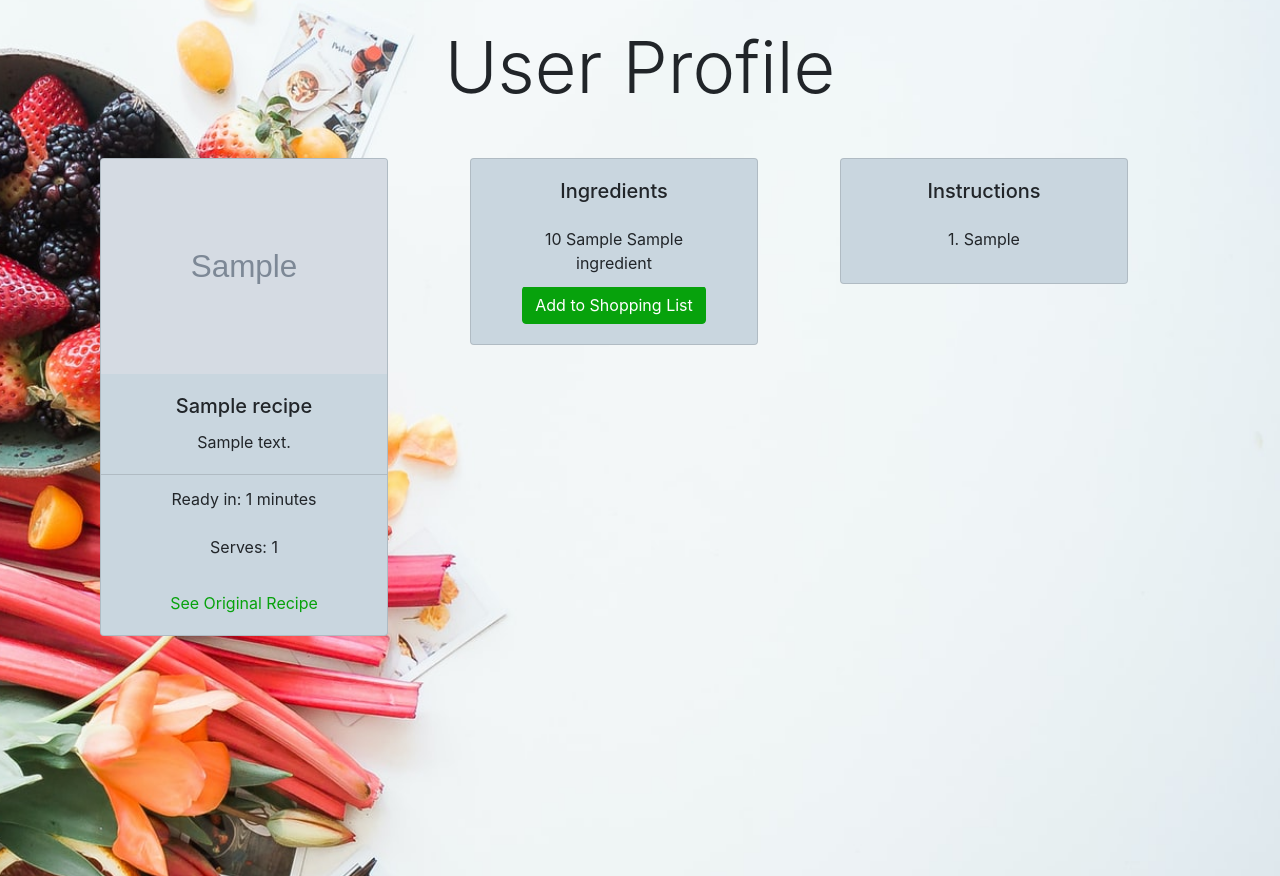
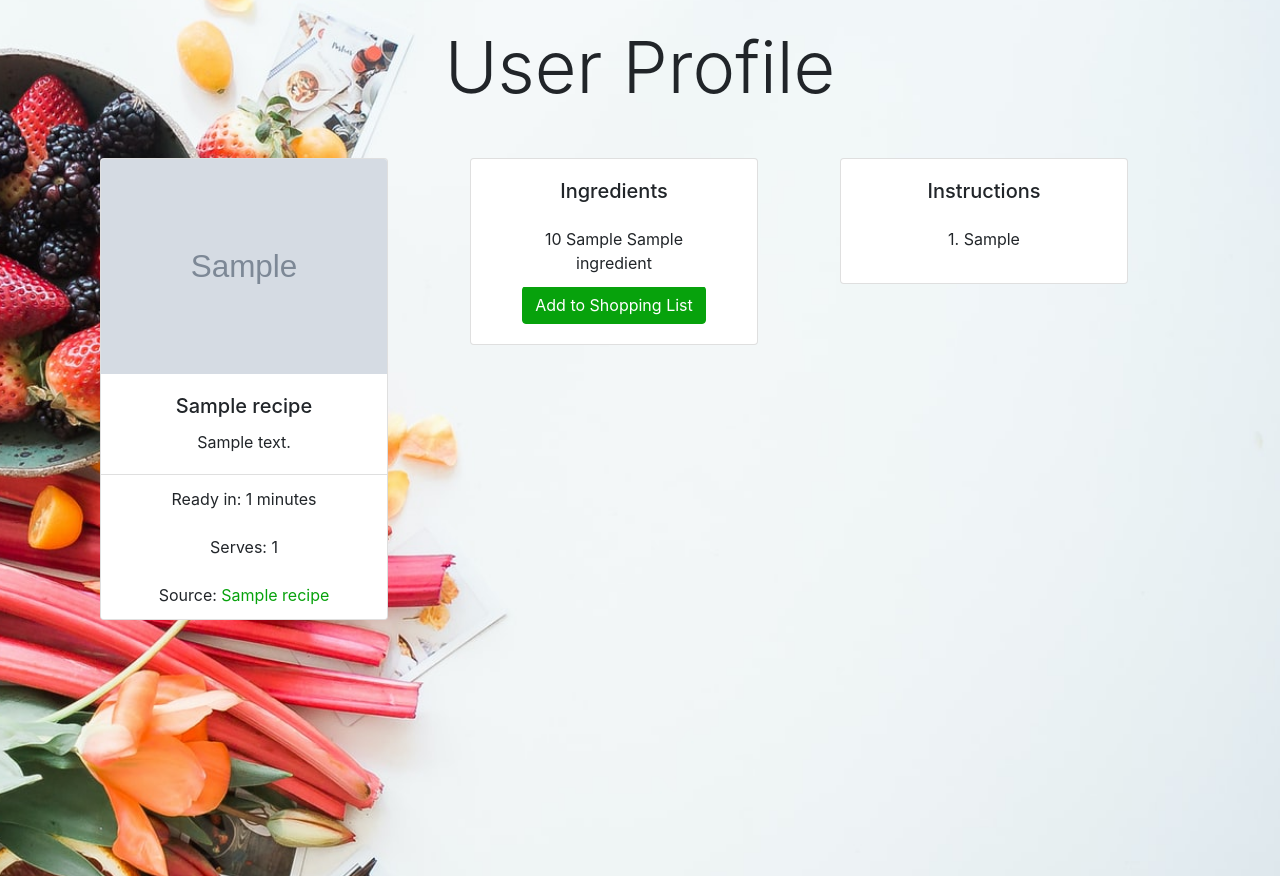
Before and after one commit to DruSerkes/The-Easy-Meal, a Flask app: page /recipes/1 in a window 1280 px wide. Shown: the part 66-942 px from the top of the page. Run offline with Flask 2, Linux system fonts and the light colour scheme; tables that the repository leaves empty hold one stand-in row (values such as "Sample post"); grey boxes marked "Sample" are stand-in pictures; some libraries are stand-ins or nearby versions.

Commit message:
Add source name link to source url

```diff
--- a/templates/recipes/details.html
+++ b/templates/recipes/details.html
@@ -11,32 +11,30 @@
     <div class="row">
         <!-- Recipe overview column -->
         <div class="col">
-            <div class="card bg-secondary" style="width: 18rem">
+            <div class="card" style="width: 18rem">
                 <img src="{{recipe.img_url}}" class="card-img-top" alt="Photo of {{recipe.title}}">
                 <div class="card-body text-center">
                   <h5 class="card-title">{{ recipe.title }}</h5>
                   <p class="card-text">{{ recipe.description }}</p>
                 </div>
                 <ul class="list-group list-group-flush text-center">
-                  <li class="list-group-item bg-secondary">Ready in: {{ recipe.ready_in }} minutes</li>
-                  <li class="list-group-item bg-secondary">Serves: {{ recipe.servings }}</li>
+                  <li class="list-group-item">Ready in: {{ recipe.ready_in }} minutes</li>
+                  <li class="list-group-item">Serves: {{ recipe.servings }}</li>
+                  <li class="list-group-item">Source: <a href="{{ recipe.source_url }}" class="card-link">{{ recipe.source_name }}</a></li>
                 </ul>
-                <div class="card-body text-center">
-                  <a href="{{ recipe.source_url }}" class="card-link">See Original Recipe</a>
-                </div>
             </div>
         </div>
         <!-- End recipe overview  -->
 
         <!-- Recipe ingredients column -->
         <div class="col">
-            <div class="card bg-secondary" style="width: 18rem;">
+            <div class="card" style="width: 18rem;">
                 <div class="card-body text-center">
                     <h5 class="card-title">Ingredients</h5>
                     {% if recipe.ingredients %}
                     <ul class="list-group list-group-flush text-center">
                         {% for measurement in recipe.measurements %}
-                        <li class="list-group-item bg-secondary">{{ measurement.show_measurement() }}</li>
+                        <li class="list-group-item">{{ measurement.show_measurement() }}</li>
                         {% endfor %}
                     </ul>
                     <!-- AJAX FOR THIS ONE  -->
@@ -53,13 +51,13 @@
 
         <!-- Recipe directions column -->
         <div class="col">
-            <div class="card bg-secondary" style="width: 18rem;">
+            <div class="card" style="width: 18rem;">
                 <div class="card-body text-center">
                     <h5 class="card-title">Instructions</h5>
                     {% if recipe.steps %}
                     <ul class="list-group list-group-flush text-center">
                         {% for step in recipe.steps %}
-                        <li class="list-group-item bg-secondary">{{ step.show_step() }}</li>
+                        <li class="list-group-item">{{ step.show_step() }}</li>
                         {% endfor %}
                     </ul>
                     {% else %}
```
